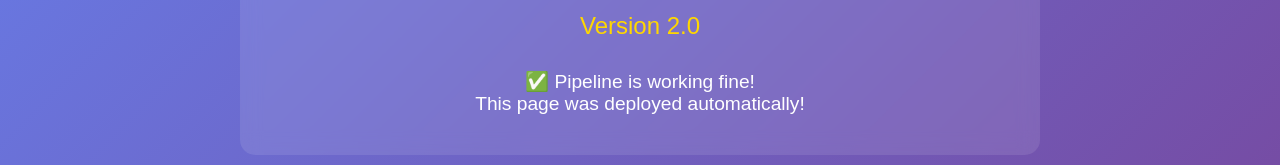
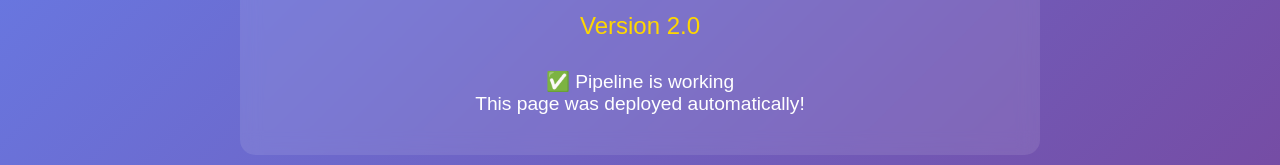
Before and after one commit to amna-hashim-tech/simple-pipeline-demo, a plain HTML site: page index.html in a window 1280 px wide. Shown: the part 280-445 px from the top of the page. Drawn offline with Linux system fonts and the light colour scheme.

Commit message:
Update pipeline status message in index.html

```diff
--- a/index.html
+++ b/index.html
@@ -44,7 +44,7 @@
         <h1>CI/CD Pipeline </h1>
         <div class="version">Version 2.0</div>
         <div class="status">
-            ✅ Pipeline is working fine!<br>
+            ✅ Pipeline is working<br>
             This page was deployed automatically!
         </div>
     </div>
```
